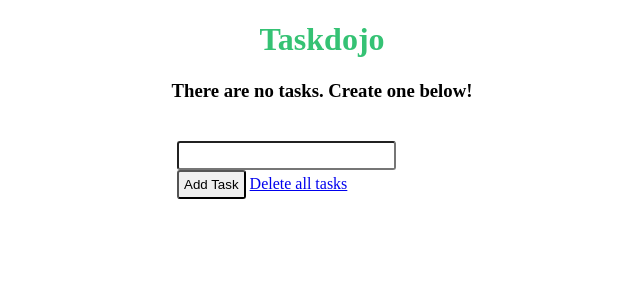
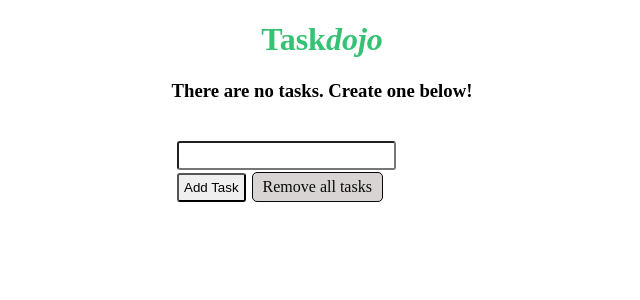
Before and after one commit to debu1207/flasktaskdojo, a Flask app: page / in a window 1280 px wide. Shown: the top 300 px of the page, without its empty margins (318-958 px from the left). Run offline with Flask 3, Linux system fonts and the light colour scheme.

Commit message:
Adding style to del & update buttons

```diff
--- a/static/css/main.css
+++ b/static/css/main.css
@@ -32,7 +32,7 @@ tr {
 
 .content{
     margin: auto;
-    width: 400px;
+    width: 380px;
     border-radius: 10px;
 }
 
@@ -63,3 +63,24 @@ tr {
 #btn:hover {
     background-color: rgb(53, 194, 116);
 }
+
+
+a:link, a:visited {
+    background-color: #d8d4d4;
+    border: 1px solid;
+    border-radius: 5px;
+    color: rgb(8, 8, 8);
+    padding: 5px 10px;
+    margin: 2px;
+    text-align: center;
+    text-decoration: none;
+    display: inline-block;
+  }
+
+  #del:hover, #del:active {
+    background-color: rgb(245, 44, 44);
+  }
+
+  #update:hover, #update:active {
+    background-color: rgb(28, 160, 16);
+  }
--- a/templates/index.html
+++ b/templates/index.html
@@ -6,7 +6,7 @@
 
 {% block body %}
 <div class="content">
-    <h1>Taskdojo</h1>
+    <h1>Task<i>dojo</i></h1>
 
     {% if tasks|length < 1 %}
     <h3> There are no tasks. Create one below!</h3>
@@ -19,12 +19,12 @@
         </tr>
         {% for task in tasks %}
             <tr>
-                <td id="task">{{ task.content }}</td>
+                <td id="task"><b>{{ task.content }}</b></td>
                 <td id="add">{{ task.date_created.date() }}</td>
                 <td id="action">
-                    <a href="/delete/{{task.id}}">Delete</a>
+                    <a id="del" href="/delete/{{task.id}}">Remove</a>
                     <br>
-                    <a href="/update/{{task.id}}">Update</a>
+                    <a id="update" href="/update/{{task.id}}">Update</a>
                 </td>
             </tr>
         {% endfor %}
@@ -34,7 +34,7 @@
         <form action="/" method="POST">
             <input type="text" name="content" id="content">
             <input type="submit" value="Add Task" id="btn">
-            <a href="/deleteall">Delete all tasks</a>
+            <a id="del" href="/deleteall">Remove all tasks</a>
         </form>
 
     </div>
```
